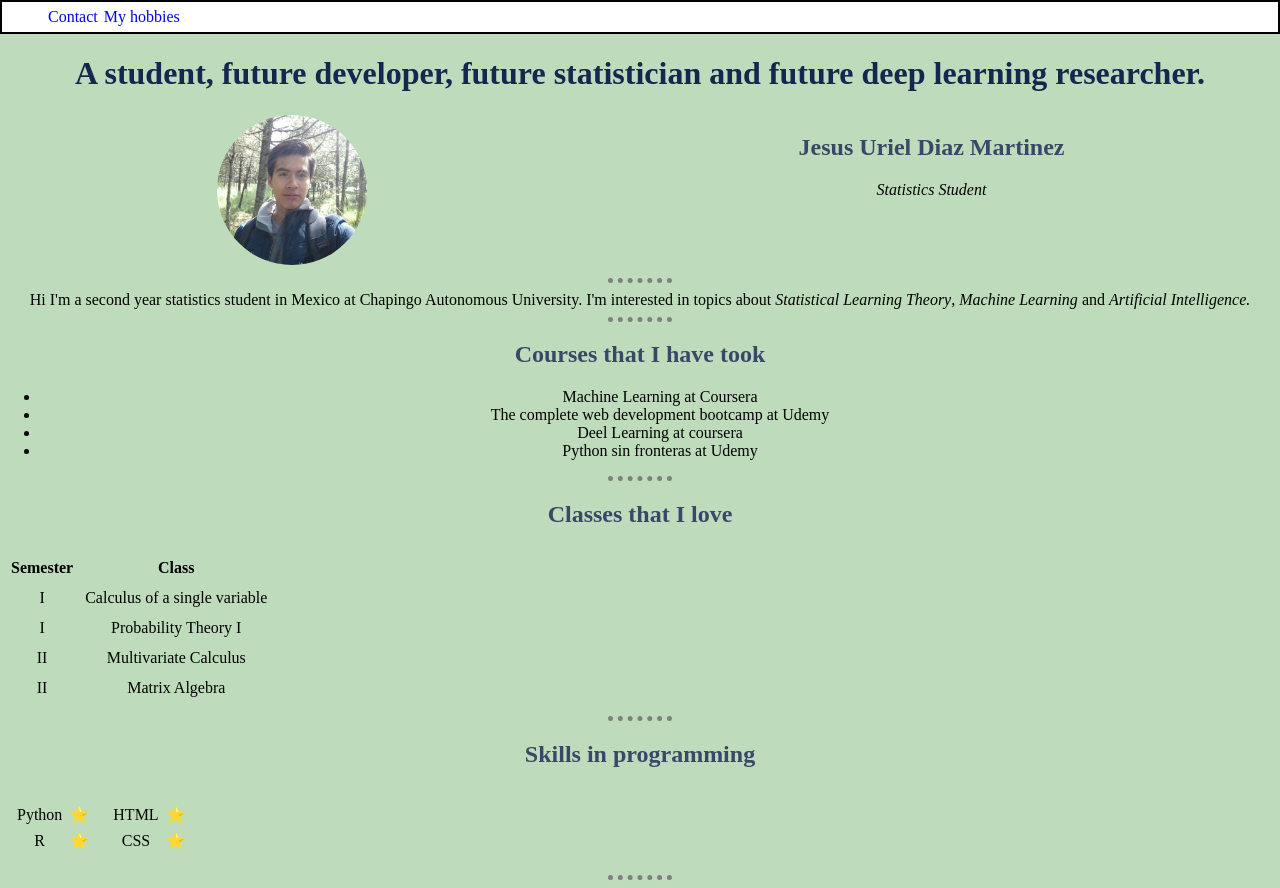
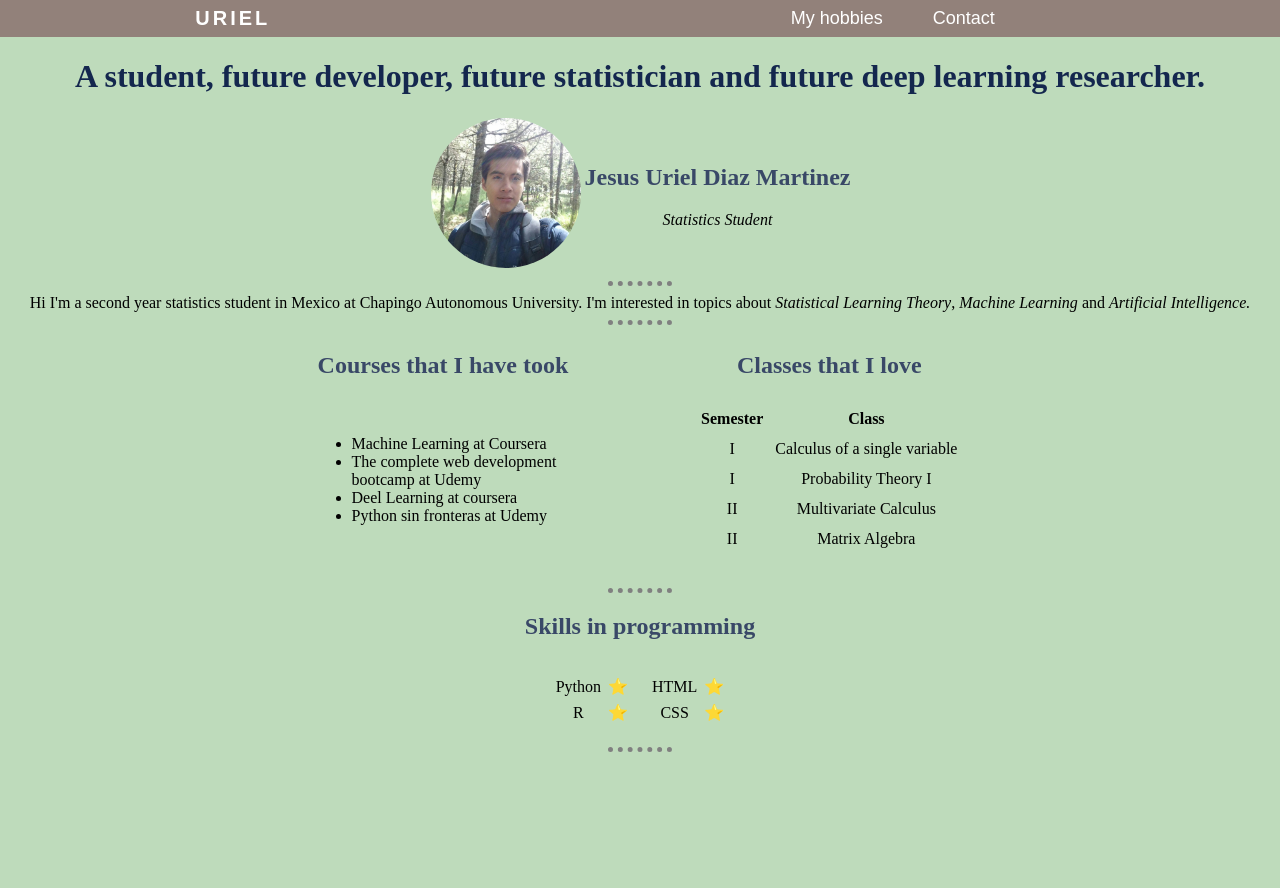
Before and after one commit to uriel278/Personal-site, a plain HTML site: page index.html in a window 1280 px wide. After the commit the page ends 800 px from the top, so only its background shows below. Drawn offline with Linux system fonts and the light colour scheme.

Commit message:
Menu bar with CSS styles and flex layout

```diff
--- a/CSS/styles.css
+++ b/CSS/styles.css
@@ -3,6 +3,7 @@ body {
     text-align: center;
     margin: 0;
 }
+
 hr {
     border-style: none;
     border-top-style: dotted;
@@ -10,21 +11,53 @@ hr {
     border-width: 5px;
     width: 5%;
 }
+
 h1 {
     color: #14274e;
 }
+
 h2 {
     color: #394867;
 }
 
+
+.academic {
+    display: flex;
+}
+
+.academic-card {
+    display: flex;
+    margin: 0 auto;
+    text-align: center;
+    justify-content: space-between;
+}
+
 .incenter {
     text-align: center;
-    width: fit-content
+    width: fit-content;
     margin: 0 auto 0 auto;
 }
 
 .auto-fit {
     display: inline-block;
+}
+
+#clases {
+    margin-right: 15%;
+    width: 40%;
+}
+
+#courses {
+    width: 40%;
+}
+
+#courses-center {
+    margin: 15% 0px 15% 0px;
+}
+
+#courses-list {
+display: inline-block;
+text-align: left;
 }
 
 #id-card {
@@ -34,33 +67,77 @@ h2 {
     margin: 0 auto 0 auto;
 }
 
+#id-container {
+    margin: 0 auto;
+    display: flex;
+}
+
+#name {
+    margin: auto 0px;
+}
+
+#profile-img {
+    margin-right: 3px;
+}
 .card-item {
     margin: 0px;
     padding: 0px;
     display: inline-block;
-    margin: 0 auto 0 auto;
+    margin: 0;
     height: auto;
     width: auto;
 }
 
-
+nav {
+    display: flex;
+    justify-content: space-around;
+    margin: 0;
+    padding: 0;
+}
 .navbar {
-    background-color: white;
-    border: 2px solid black;
-    padding: 3px;
+    background-color: #92817a;
+    display: flex;
+    align-items: center;
+    justify-content: space-around;
+    width: 100%;
+    margin: 0;
 }
 
 .navbar-bar {
     list-style-type: none;
-    margin: 0 auto;
+    margin: 0;
     text-align: center;
     display: flex;
+    justify-content: center;
+    font-size: 20px;
+    width: 30%;
 }
 
-.navbar-bar-button {
+.navbar h1 {
     margin: 0;
-    text-decoration-line: none;
-    padding: 3px;
+    padding: 0;
+    font-family: sans-serif;
+    font-size: 20px;
+    letter-spacing: 3px;
+    color: white;
+}
+.navbar-bar li {
+    display: flex;
+    margin: 0px;
+}
+
+.navbar-bar a {
+    font-family: sans-serif;
+    font-size: 18px;
+    text-decoration: none;
+    color: white;
+    margin: 0px;
+    padding: 8px 25px;
+}
+
+.navbar-bar a:hover {
+    background-color: #707070;
+    color: #8db596;
 }
 
 .profile-images {
@@ -72,12 +149,12 @@ h2 {
     max-width: 150px;
 }
 
-
-
-#contact {
-    text-decoration-line: none;
+.skills {
+    margin: 0px auto;
+    align-items: center;
+    text-align: center;
 }
 
-#hobbies {
-    text-decoration-line: none;
+.skills table {
+    margin: 0px auto;
 }
--- a/index.html
+++ b/index.html
@@ -6,54 +6,66 @@
         <meta lang = 'es-Mx'>
         <link rel="stylesheet" href="CSS/styles.css">
     </head>
+
     <body>
         <!-- <h1 class="incenter"> -->
             <!-- Welcome -->
         <!-- </h1> -->
-        <nav class="navbar">
+        <nav>
+            <div class="navbar">
+                <h1>URIEL</h1>
                 <ul class="navbar-bar">
-                <li class="navbar-bar-button"><a id="contact" href="contact.html">Contact</a></li>
-                <li class="navbar-bar-button"><a id="hobbies" href="hobbies.html">My hobbies</a></li>
+                    <li class="navbar-bar-button"><a href="hobbies.html">My hobbies</a></li>
+                    <li class="navbar-bar-button"><a href="contact.html">Contact</a></li>
                 </ul>
+            </div>
         </nav>
-
 
         <h1>
             A student, future developer, future statistician and future deep learning researcher.
         </h1>
 
+        <div id="id-card">
+            <div id="id-container">
 
-        <div id="id-card">
-
-            <div class="card-item">
-                <img src = 'images/Profile.jpg'
-                alt = "Uriels Profile"
-                class = 'profile-images'>
+                <div id="profile-img" class="card-item">
+                    <img src = 'images/Profile.jpg' alt = "Uriels Profile" class = 'profile-images'>
                 </div>
 
-            <div class="card-item">
+                <div id="name" class="card-item">
                     <h2>Jesus Uriel Diaz Martinez</h2>
                     <em><p>Statistics Student</p></em>
                 </div>
 
             </div>
+        </div>
+
         <hr>
+
         <div>
             Hi I'm a second year statistics student in Mexico at Chapingo Autonomous University. I'm interested in topics about <em>Statistical
                 Learning Theory</em>, <em>Machine Learning</em> and <em> Artificial Intelligence.</em>
         </div>
         <hr>
+        <div class="academic">
+
+            <div class="academic-card">
+                <div id="courses">
                     <div>
                     <h2>Courses that I have took</h2>
-            <ul>
+                    </div>
+
+                    <div id="courses-center">
+                        <ul id="courses-list">
                             <li>Machine Learning at Coursera</li>
                             <li>The complete web development bootcamp at Udemy</li>
                             <li>Deel Learning at coursera</li>
                             <li>Python sin fronteras at Udemy</li>
                         </ul>
                     </div>
-        <hr>
-        <div>
+                </div>
+
+                <div id="classes">
                     <h2>Classes that I love</h2>
                     <table cellspacing = '10'>
                         <thead>
@@ -79,9 +91,15 @@
                             <td>Matrix Algebra</td>
                         </tr>
                     </table>
+
                 </div>
+            </div>
+
+        </div>
+
         <hr>
-        <div>
+
+        <div class="skills">
             <h2>Skills in programming</h2>
             <table cellspacing = '10'>
                 <tr>
@@ -111,16 +129,6 @@
                     </td>
                 </tr>
             </table>
-            <!-- <table cellspacing = '10'>
-                <tr>
-                    <td>Python  ⭐</td>
-                    <td>R   ⭐</td>
-                </tr>
-                <tr>
-                    <td>HTML    ⭐</td>
-                    <td>CSS     ⭐</td>
-                </tr>
-            </table> -->
         </div>
         <hr>
     </body>
```
Lines whose indentation alone changed are shown as unchanged.
